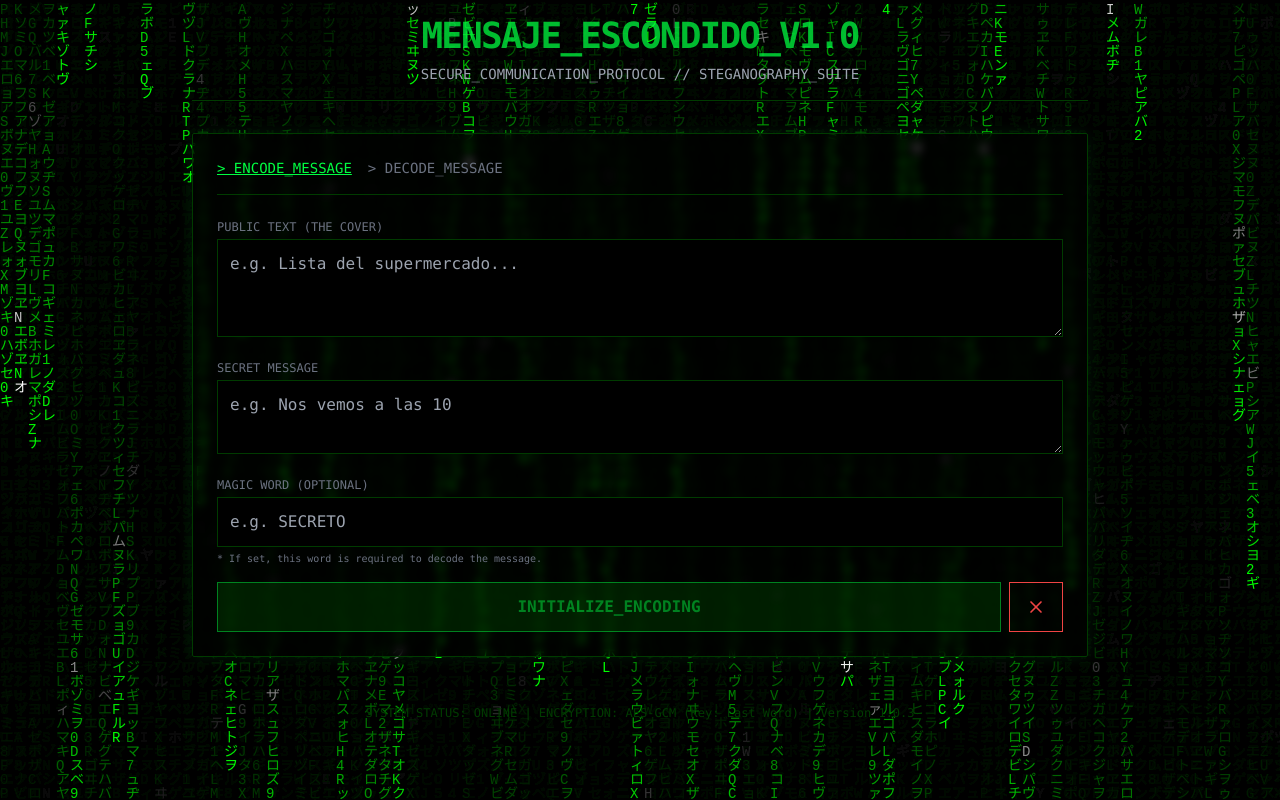
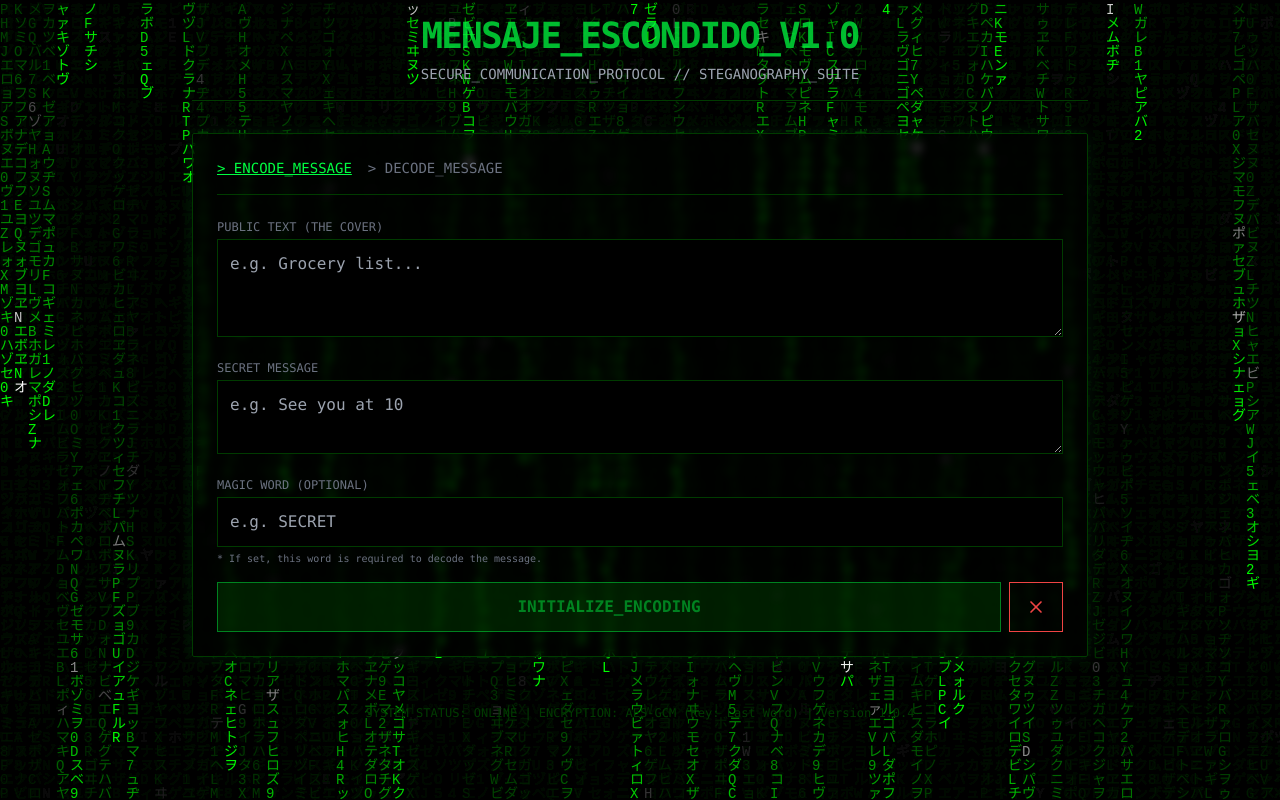
Before and after one commit to eyak69/mensaje-escondido, a React (Vite) app: page / in a window 1280 px wide. Built offline with nearby package versions, Linux system fonts and the light colour scheme.

Commit message:
style: translate placeholders to english in encode section

```diff
--- a/package.json
+++ b/package.json
@@ -1,7 +1,7 @@
 {
   "name": "mensaje-escondido",
   "private": true,
-  "version": "1.0.3",
+  "version": "1.0.4",
   "type": "module",
   "scripts": {
     "dev": "vite",
--- a/src/components/TextHider.jsx
+++ b/src/components/TextHider.jsx
@@ -162,7 +162,7 @@ const TextHider = () => {
                         <textarea
                             className="w-full bg-black border border-matrix-dark p-3 text-white focus:border-matrix-green focus:outline-none focus:ring-1 focus:ring-matrix-green transition-all"
                             rows={3}
-                            placeholder="e.g. Lista del supermercado..."
+                            placeholder="e.g. Grocery list..."
                             value={publicText}
                             onChange={(e) => setPublicText(e.target.value)}
                         />
@@ -173,7 +173,7 @@ const TextHider = () => {
                         <textarea
                             className="w-full bg-black border border-matrix-dark p-3 text-matrix-green focus:border-matrix-green focus:outline-none focus:ring-1 focus:ring-matrix-green transition-all"
                             rows={2}
-                            placeholder="e.g. Nos vemos a las 10"
+                            placeholder="e.g. See you at 10"
                             value={secretMessage}
                             onChange={(e) => setSecretMessage(e.target.value)}
                         />
@@ -184,7 +184,7 @@ const TextHider = () => {
                         <input
                             type="text"
                             className="w-full bg-black border border-matrix-dark p-3 text-matrix-green focus:border-matrix-green focus:outline-none focus:ring-1 focus:ring-matrix-green transition-all"
-                            placeholder="e.g. SECRETO"
+                            placeholder="e.g. SECRET"
                             value={encodeMagicWord}
                             onChange={(e) => setEncodeMagicWord(e.target.value)}
                         />
```
